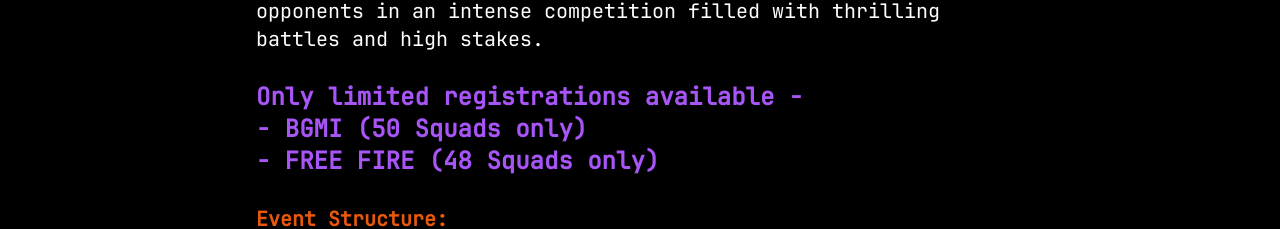
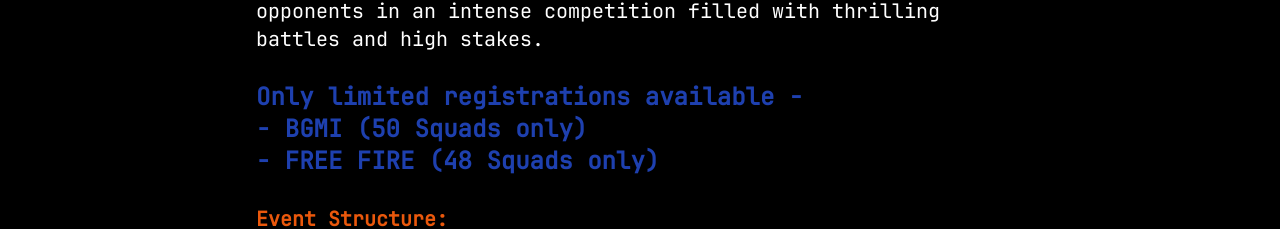
Before and after one commit to 6kumaran/Convergence, a Next.js app: page /battle-bonanza in a window 1280 px wide. Shown: the part 437-666 px from the top of the page. Built offline with nearby package versions, Linux system fonts and the light colour scheme.

Commit message:
Changed Point color

```diff
--- a/src/app/Components/Events/BattleBonanza.tsx
+++ b/src/app/Components/Events/BattleBonanza.tsx
@@ -43,7 +43,7 @@
         <div>Are you ready to prove you &apos;re the best in the battle royale arena? GAME OVER is your chance to dominate in BGMI and FreeFire! Bring your squad, strategize, and outlast your opponents in an intense competition filled with thrilling battles and high stakes.</div>
 <br />
 
-<div className='font-bold text-purple-500 text-2xl'>Only limited registrations available -
+<div className='font-bold text-blue-800 text-2xl'>Only limited registrations available -
  <br />- BGMI (50 Squads only)
  <br />- FREE FIRE (48 Squads only)</div>
 <br />
```
